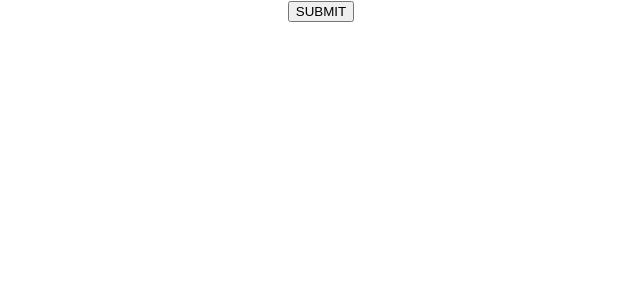
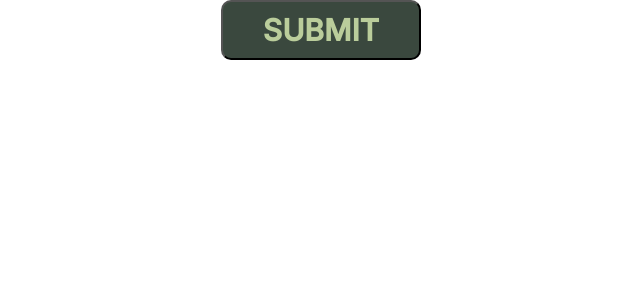
Before and after one commit to Toa-Software-Internship/sandhra, a React (Create React App) app in the folder frontend/frontend/: page / in a window 1280 px wide. Shown: the top 300 px of the page, without its empty margins (319-959 px from the left). Built offline with nearby package versions, Linux system fonts and the light colour scheme.

Commit message:
final button created using css similar to design

```diff
--- a/frontend/frontend/src/atoms/button/Button.css
+++ b/frontend/frontend/src/atoms/button/Button.css
@@ -0,0 +1,13 @@
+@import url('https://fonts.googleapis.com/css2?family=Inter:wght@500&display=swap');
+.button-style{
+    color: #BACD9B;
+    background-color: #3A483E;
+    border-radius: 10px;
+    padding: 10px 40px;
+    font-family: 'Inter', sans-serif;;
+    font-size: 16px;
+    font-weight: bold;
+    font-size: 30px;
+
+
+}
--- a/frontend/frontend/src/atoms/button/Button.jsx
+++ b/frontend/frontend/src/atoms/button/Button.jsx
@@ -1,9 +1,10 @@
 import React from 'react'
+import "./Button.css"
 
 const Button = () => {
   return (
     <div>
-      <button>SUBMIT</button>
+      <button className='button-style'>SUBMIT</button>
     </div>
   )
 }
```
